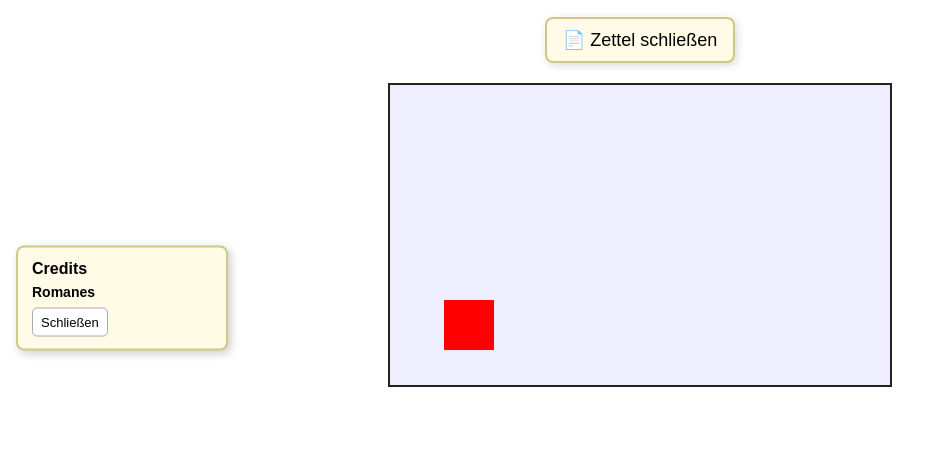
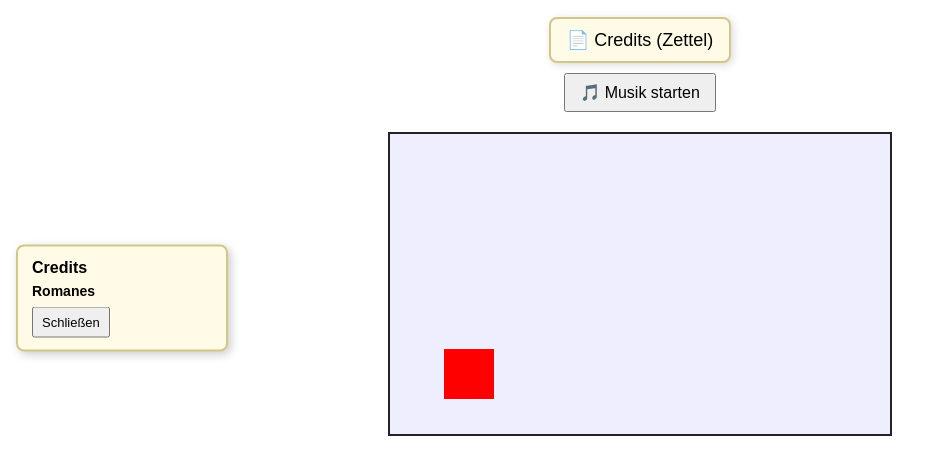
Before and after one commit to WebsiteRomanes/RomanesGame, a plain HTML site: page index.html in a window 1280 px wide. Both pictures are taken after a click on the button "📄 Credits (Zettel)". Shown: the part 102-576 px from the top of the page, without its empty margins (0-939 px from the left). Drawn offline with Linux system fonts and the light colour scheme.

Commit message:
Update index.html

```diff
--- a/index.html
+++ b/index.html
@@ -19,7 +19,6 @@
     margin: 0 0 20px 0;
   }
 
-  /* Zettel-Knopf (oben mittig) */
   #zettel {
     padding: 10px 16px;
     background: #fffbe6;
@@ -30,7 +29,13 @@
     box-shadow: 2px 2px 8px rgba(0,0,0,0.15);
   }
 
-  /* Spielbereich */
+  #musicBtn {
+    margin-top: 10px;
+    padding: 8px 14px;
+    font-size: 16px;
+    cursor: pointer;
+  }
+
   #gameArea {
     width: 500px;
     height: 300px;
@@ -50,12 +55,11 @@
     left: 0;
   }
 
-  /* Credits: fixed links, vertikal zentriert */
   #credits {
     position: fixed;
-    left: 16px;                /* Abstand von linker Bildschirmkante */
-    top: 50%;                  /* vertikale Mitte */
-    transform: translate(-120%, -50%); /* außerhalb links verstecken */
+    left: 16px;
+    top: 50%;
+    transform: translate(-120%, -50%);
     transition: transform 0.35s ease, opacity 0.35s ease;
     opacity: 0;
     background: #fffbe6;
@@ -67,7 +71,6 @@
     width: 180px;
   }
 
-  /* wenn sichtbar -> reingleiten */
   #credits.visible {
     transform: translate(0, -50%);
     opacity: 1;
@@ -85,13 +88,9 @@
   }
 
   #credits button.close {
-    display: inline-block;
     padding: 6px 8px;
     font-size: 13px;
     cursor: pointer;
-    border-radius: 5px;
-    border: 1px solid #aaa;
-    background: white;
   }
 </style>
 </head>
@@ -99,15 +98,17 @@
 
 <h1>Hallo</h1>
 
-  <!-- Zettel-Knopf -->
 <button id="zettel">📄 Credits (Zettel)</button>
+<button id="musicBtn">🎵 Musik starten</button>
 
-  <!-- Spielbereich -->
+<audio id="bgMusic" loop>
+  <source src="music.mp3" type="audio/mpeg">
+</audio>
+
 <div id="gameArea">
   <div id="player"></div>
 </div>
 
-  <!-- Credits: fixed, links mittig -->
 <aside id="credits" aria-hidden="true">
   <h3>Credits</h3>
   <p>Romanes</p>
@@ -115,48 +116,23 @@
 </aside>
 
 <script>
-  // Elemente
   const player = document.getElementById("player");
   const gameArea = document.getElementById("gameArea");
 
-  // Position & Richtung (2D)
-  let posX = 0;
-  let posY = 0;
-  let dirX = 1; // 1 = rechts, -1 = links
-  let dirY = 1; // 1 = runter, -1 = hoch
-
-  // Geschwindigkeit (Pixel pro Frame)
-  const speedX = 2;
-  const speedY = 1.5;
+  let posX = 0, posY = 0;
+  let dirX = 1, dirY = 1;
+  const speedX = 2, speedY = 1.5;
 
   function animatePlayer() {
-    // aktuelle Grenzen (falls Fenster/Container sich ändert)
     const maxX = gameArea.clientWidth - player.offsetWidth;
     const maxY = gameArea.clientHeight - player.offsetHeight;
 
-    // Position aktualisieren
     posX += dirX * speedX;
     posY += dirY * speedY;
 
-    // Kollisionen mit Wänden — Richtung umkehren
-    if (posX >= maxX) {
-      posX = maxX;
-      dirX = -1;
-    }
-    if (posX <= 0) {
-      posX = 0;
-      dirX = 1;
-    }
-    if (posY >= maxY) {
-      posY = maxY;
-      dirY = -1;
-    }
-    if (posY <= 0) {
-      posY = 0;
-      dirY = 1;
-    }
+    if (posX >= maxX || posX <= 0) dirX *= -1;
+    if (posY >= maxY || posY <= 0) dirY *= -1;
 
-    // Anwenden
     player.style.left = posX + "px";
     player.style.top = posY + "px";
 
@@ -164,33 +140,29 @@
   }
   animatePlayer();
 
-  // Credits öffnen / schließen (slide-in von links)
   const zettelBtn = document.getElementById("zettel");
   const credits = document.getElementById("credits");
   const closeBtn = credits.querySelector(".close");
 
-  function showCredits(show) {
-    if (show) {
-      credits.classList.add("visible");
-      credits.setAttribute("aria-hidden", "false");
-      zettelBtn.textContent = "📄 Zettel schließen";
+  zettelBtn.onclick = () => credits.classList.toggle("visible");
+  closeBtn.onclick = () => credits.classList.remove("visible");
+
+  const music = document.getElementById("bgMusic");
+  const musicBtn = document.getElementById("musicBtn");
+  let playing = false;
+
+  music.volume = 0.3;
+
+  musicBtn.onclick = () => {
+    if (!playing) {
+      music.play();
+      musicBtn.textContent = "⏸️ Musik stoppen";
     } else {
-      credits.classList.remove("visible");
-      credits.setAttribute("aria-hidden", "true");
-      zettelBtn.textContent = "📄 Credits (Zettel)";
+      music.pause();
+      musicBtn.textContent = "🎵 Musik starten";
     }
-  }
-
-  zettelBtn.addEventListener("click", () => {
-    showCredits(!credits.classList.contains("visible"));
-  });
-
-  closeBtn.addEventListener("click", () => showCredits(false));
-
-  // Escape-Taste schließt ebenfalls
-  document.addEventListener("keydown", (e) => {
-    if (e.key === "Escape") showCredits(false);
-  });
+    playing = !playing;
+  };
 </script>
 
 </body>
```
Lines whose indentation alone changed are shown as unchanged.
